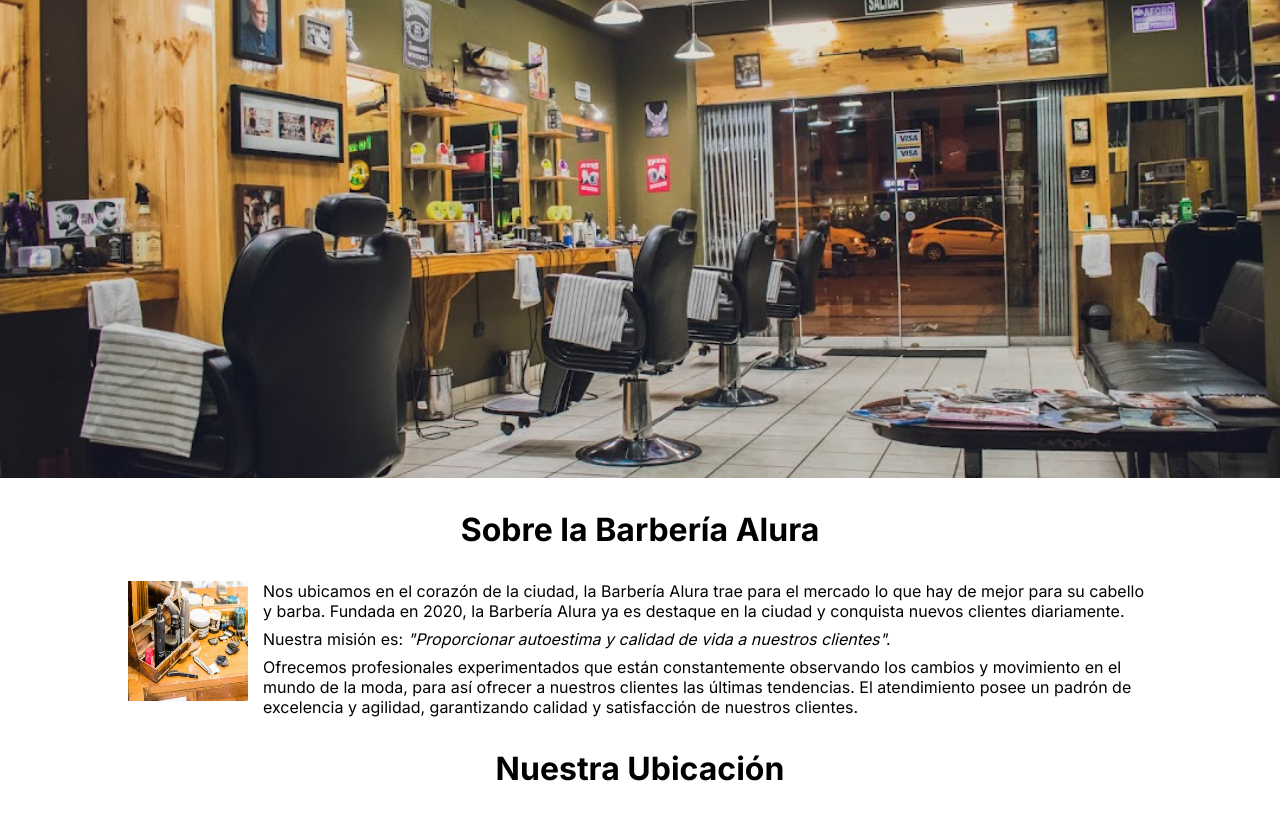
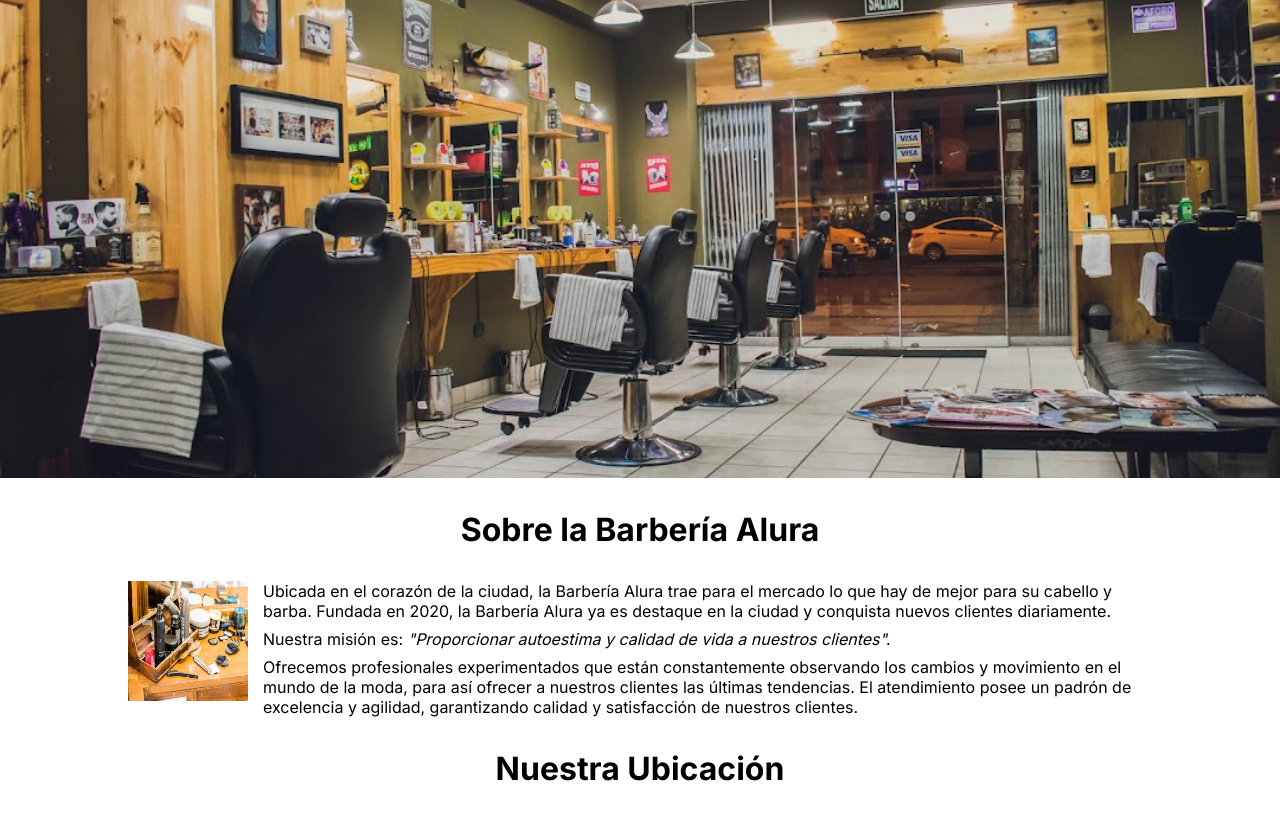
Before and after one commit to jeinszz01/barberia, a plain HTML site: page index.html in a window 1280 px wide. Shown: the part 272-1089 px from the top of the page. Drawn offline with Linux system fonts and the light colour scheme.

Commit message:
Revert "modificacion de la descripcion de ubicacion"
This reverts commit e84aeb9d99cc547322b93e489e086872cd305274.

```diff
--- a/index.html
+++ b/index.html
@@ -31,7 +31,7 @@
                     <div class="banner">
                         <img src="imagenes/utensilios.jpg" alt="utensilios-img">
                         <div>
-                            <p class="descripcion">Nos ubicamos en el corazón de la ciudad, la Barbería Alura trae para el mercado lo que hay de mejor para su cabello y barba.
+                            <p class="descripcion">Ubicada en el corazón de la ciudad, la Barbería Alura trae para el mercado lo que hay de mejor para su cabello y barba.
                                 Fundada en 2020, la Barbería Alura ya es destaque en la ciudad y conquista nuevos clientes diariamente.
                             </p>
                             <p class="mision">Nuestra misión es: <span>"Proporcionar autoestima y calidad de vida a nuestros clientes".</span></p>
```
